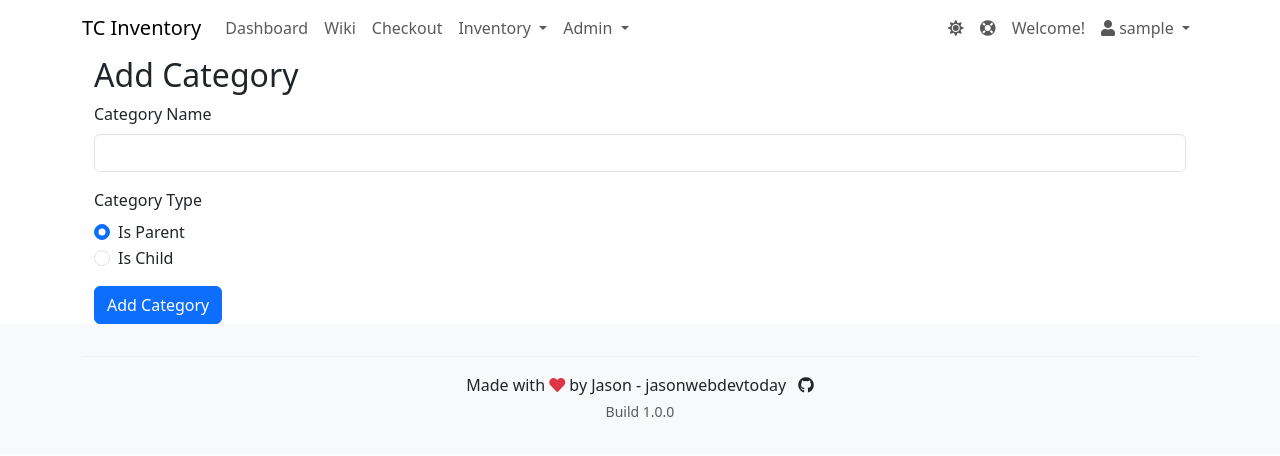
After one commit to webdevtodayjason/tc-Inventory, a Flask app: page /categories/add in a window 1280 px wide. The commit adds this page. Shown: the top 456 px of the page. Run offline with Flask 3, Linux system fonts and the light colour scheme; a user stored in the database is signed in; tables that the repository leaves empty hold one stand-in row (values such as "Sample post"); parts of the project's set-up code (start-up, migrations or seed data) failed here and were passed over; some libraries are stand-ins or nearby versions.

Commit message:
adding cagegory system

```diff
--- a/app/forms.py
+++ b/app/forms.py
@@ -1,5 +1,5 @@
 from flask_wtf import FlaskForm
-from wtforms import StringField, SelectField, IntegerField, FloatField, TextAreaField, DecimalField, SelectMultipleField, PasswordField
+from wtforms import StringField, SelectField, IntegerField, FloatField, TextAreaField, DecimalField, SelectMultipleField, PasswordField, BooleanField
 from wtforms.validators import DataRequired, Length, NumberRange, Optional, Regexp, ValidationError, URL, EqualTo
 from app.models.inventory import ComputerModel, Category, CPU, Tag, WikiCategory, WikiPage
 
@@ -174,3 +174,14 @@ class WikiPageForm(FlaskForm):
         self.category_id.choices = [
             (c.id, c.name) for c in WikiCategory.query.order_by(WikiCategory.name).all()
         ]
+
+class CategoryForm(FlaskForm):
+    name = StringField('Category Name', validators=[DataRequired()])
+    category_type = StringField('Category Type', validators=[DataRequired()])
+    parent_id = SelectField('Parent Category',
+                          coerce=lambda x: int(x) if x else None,
+                          choices=[])
+
+    def validate_parent_id(form, field):
+        if form.category_type.data == 'child' and not field.data:
+            raise ValidationError('Please select a valid parent category.')
--- a/app/routes/inventory.py
+++ b/app/routes/inventory.py
@@ -11,7 +11,7 @@ from app.utils.email import send_stock_alert
 from app.forms import (
     ComputerModelForm, CPUForm, GeneralItemForm,
     ComputerSystemForm, MANUFACTURER_CHOICES,
-    COMPUTER_TYPES
+    COMPUTER_TYPES, CategoryForm
 )
 from app import db
 import uuid
@@ -119,7 +119,7 @@ def dashboard():
     systems = systems_query.paginate(page=systems_page, per_page=per_page)
 
     # Get categories and models for filter dropdowns
-    categories = Category.query.order_by(Category.name).all()
+    categories = Category.get_ordered_categories()
     computer_models = ComputerModel.query.order_by(ComputerModel.manufacturer, ComputerModel.model_name).all()
 
     # Get Wiki pages
@@ -1214,3 +1214,115 @@ def test_upc():
     except requests.exceptions.RequestException as e:
         current_app.logger.error(f"UPC lookup error: {str(e)}")
         return jsonify({'error': str(e)}), 500
+
+@bp.route('/categories/add', methods=['GET', 'POST'])
+@login_required
+@admin_required
+def add_category():
+    form = CategoryForm()
+    # Always populate parent choices with top-level categories
+    parent_categories = Category.query.filter_by(parent_id=None).order_by(Category.name).all()
+    form.parent_id.choices = [(c.id, c.name) for c in parent_categories]
+    form.parent_id.choices.insert(0, ('', 'None'))  # Add None option for parent categories
+
+    if request.method == 'POST':
+        category_type = request.form.get('category_type')
+
+        # If it's a parent category, set parent_id to None and skip validation
+        if category_type == 'parent':
+            form.parent_id.data = None
+            # Remove parent_id from form validation
+            delattr(form.parent_id, 'validators')
+
+        if form.validate_on_submit():
+            try:
+                category = Category(
+                    name=form.name.data,
+                    parent_id=form.parent_id.data if category_type == 'child' else None
+                )
+                db.session.add(category)
+                db.session.commit()
+                flash('Category added successfully!', 'success')
+                return redirect(url_for('inventory.manage_categories'))
+            except Exception as e:
+                db.session.rollback()
+                flash(f'Error adding category: {str(e)}', 'danger')
+        else:
+            if form.errors:
+                for field, errors in form.errors.items():
+                    for error in errors:
+                        flash(f'{field}: {error}', 'danger')
+
+    return render_template('inventory/add_category.html', form=form)
+
+@bp.route('/categories')
+@login_required
+@admin_required
+def manage_categories():
+    page = request.args.get('page', 1, type=int)
+    per_page = current_app.config.get('CATEGORIES_PER_PAGE', 10)
+    parent_filter = request.args.get('parent_filter', type=int)
+
+    # Get all parent categories for the dropdown
+    parent_categories = Category.query.filter_by(parent_id=None).order_by(Category.name).all()
+
+    # Base query for categories
+    query = Category.query
+
+    # Apply parent filter if selected
+    if parent_filter:
+        # Get the parent category and its children
+        parent = Category.query.get(parent_filter)
+        if parent:
+            categories = [parent]  # Start with the parent
+            children = Category.query.filter_by(parent_id=parent_filter).order_by(Category.name).all()
+            categories.extend(children)  # Add all children
+    else:
+        categories = Category.get_ordered_categories()
+
+    # Pagination
+    paginated_categories = categories[(page-1)*per_page:page*per_page]
+    total_pages = (len(categories) + per_page - 1) // per_page
+
+    return render_template('inventory/manage_categories.html',
+                         categories=paginated_categories,
+                         parent_categories=parent_categories,
+                         selected_parent=parent_filter,
+                         page=page,
+                         total_pages=total_pages)
+
+@bp.route('/category/<int:id>/edit', methods=['GET', 'POST'])
+@login_required
+@admin_required
+def edit_category(id):
+    category = Category.query.get_or_404(id)
+    form = CategoryForm(obj=category)
+    if form.validate_on_submit():
+        category.name = form.name.data
+        category.parent_id = form.parent_id.data if form.category_type.data == 'child' else None
+        db.session.commit()
+        flash('Category updated successfully!', 'success')
+        return redirect(url_for('inventory.manage_categories'))
+    categories = Category.get_ordered_categories()
+    form.parent_id.choices = [(c.id, c.get_display_name()) for c in categories if c.id != category.id]
+    return render_template('inventory/edit_category.html', form=form, category=category)
+
+@bp.route('/category/<int:id>/delete', methods=['POST'])
+@login_required
+@admin_required
+def delete_category(id):
+    category = Category.query.get_or_404(id)
+
+    # Check if category has children
+    if Category.query.filter_by(parent_id=category.id).first():
+        flash('Cannot delete category that has child categories. Please delete or reassign child categories first.', 'danger')
+        return redirect(url_for('inventory.manage_categories'))
+
+    try:
+        db.session.delete(category)
+        db.session.commit()
+        flash('Category deleted successfully!', 'success')
+    except Exception as e:
+        db.session.rollback()
+        flash(f'Error deleting category: {str(e)}', 'danger')
+    return redirect(url_for('inventory.manage_categories'))
--- a/app/templates/base.html
+++ b/app/templates/base.html
@@ -45,6 +45,7 @@
                                 <li><a class="dropdown-item" href="{{ url_for('inventory.manage_models') }}">Models</a></li>
                                 <li><a class="dropdown-item" href="{{ url_for('inventory.manage_cpus') }}">CPUs</a></li>
                                 <li><a class="dropdown-item" href="{{ url_for('inventory.manage_tags') }}">Tags</a></li>
+                                <li><a class="dropdown-item" href="{{ url_for('inventory.manage_categories') }}">Categories</a></li>
                                 <li><a class="dropdown-item" href="{{ url_for('wiki.manage_categories') }}">Wiki Categories</a></li>
                             </ul>
                         </li>
--- /dev/null
+++ b/app/templates/inventory/add_category.html
@@ -0,0 +1,55 @@
+{% extends "base.html" %}
+
+{% block title %}Add Category{% endblock %}
+
+{% block content %}
+<div class="container">
+    <h2>Add Category</h2>
+    <form method="POST">
+        {{ form.hidden_tag() }}
+        <div class="mb-3">
+            {{ form.name.label(class="form-label") }}
+            {{ form.name(class="form-control") }}
+        </div>
+        <div class="mb-3">
+            <label class="form-label">Category Type</label>
+            <div class="form-check">
+                <input class="form-check-input" type="radio" name="category_type" id="isParent" value="parent" checked>
+                <label class="form-check-label" for="isParent">
+                    Is Parent
+                </label>
+            </div>
+            <div class="form-check">
+                <input class="form-check-input" type="radio" name="category_type" id="isChild" value="child">
+                <label class="form-check-label" for="isChild">
+                    Is Child
+                </label>
+            </div>
+        </div>
+        <div class="mb-3" id="parent-category" style="display: none;">
+            {{ form.parent_id.label(class="form-label") }}
+            {{ form.parent_id(class="form-select") }}
+        </div>
+        <button type="submit" class="btn btn-primary">Add Category</button>
+    </form>
+</div>
+<script>
+    document.addEventListener('DOMContentLoaded', function() {
+        const isChildRadio = document.getElementById('isChild');
+        const isParentRadio = document.getElementById('isParent');
+        const parentCategoryDiv = document.getElementById('parent-category');
+
+        function toggleParentCategory() {
+            if (isChildRadio.checked) {
+                parentCategoryDiv.style.display = 'block';
+            } else {
+                parentCategoryDiv.style.display = 'none';
+            }
+        }
+
+        isChildRadio.addEventListener('change', toggleParentCategory);
+        isParentRadio.addEventListener('change', toggleParentCategory);
+        toggleParentCategory(); // Initial check
+    });
+</script>
+{% endblock %}
```
Also changed, not shown: app/templates/inventory/edit_category.html (added, +25 -0 lines), app/templates/inventory/manage_categories.html (added, +46 -0 lines).
